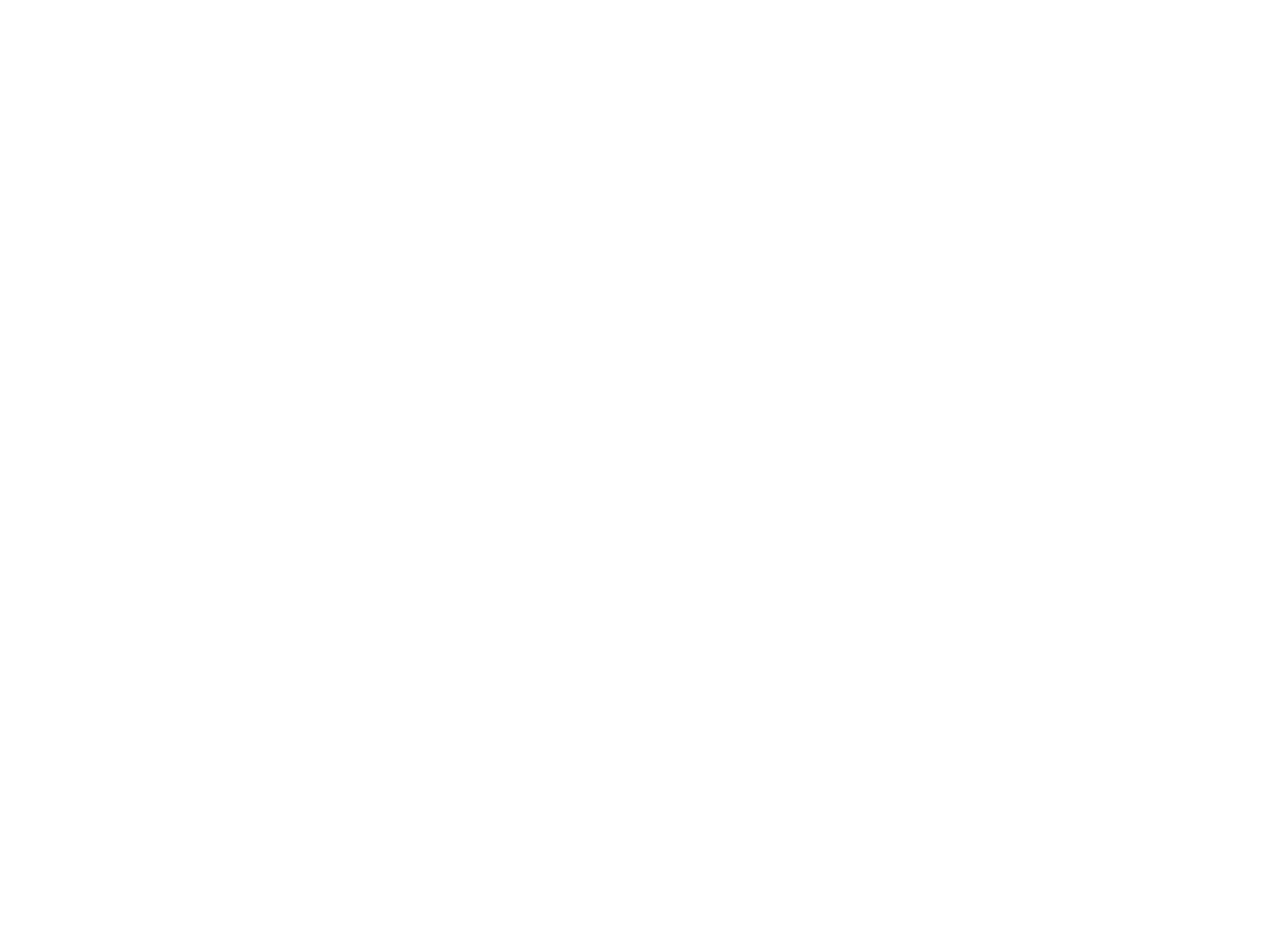
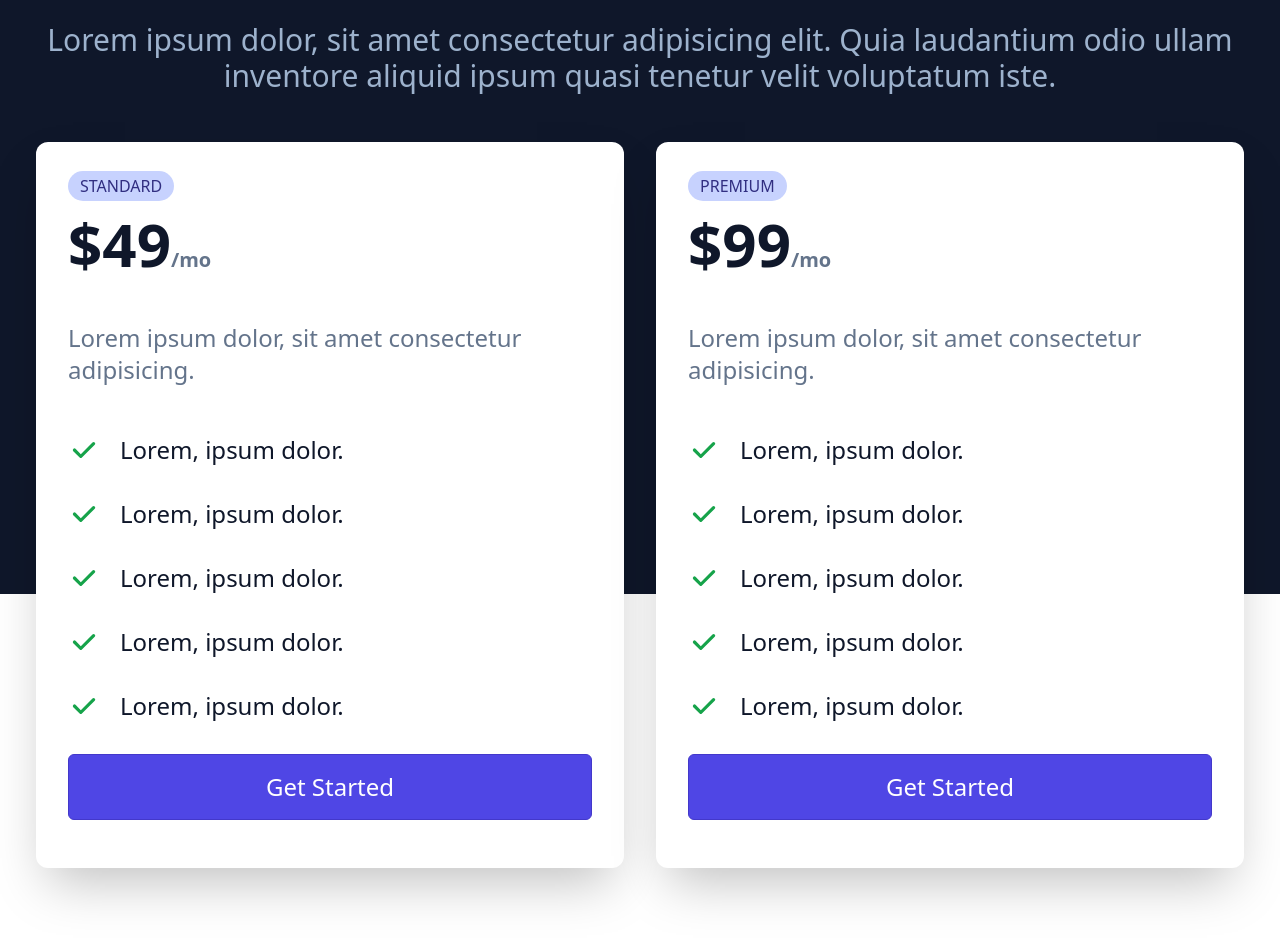
Before and after one commit to AmanuelAsfaw/cloud-management-react-app, a React (Create React App) app: page / in a window 1280 px wide. Shown: the part 3160-4102 px from the top of the page. Before the commit the page ends 2954 px from the top, so only its background shows below. Built offline with nearby package versions, Linux system fonts and the light colour scheme.

Commit message:
Make Pricing component

```diff
--- a/src/App.js
+++ b/src/App.js
@@ -2,6 +2,7 @@
 import AllInOne from "./components/AllinOne";
 import Hero from "./components/Hero";
 import Navbar from "./components/Navbar";
+import Pricing from "./components/Pricing";
 import Support from "./components/Support";
 
 function App() {
@@ -12,6 +13,7 @@
       <About/>
       <Support/>
       <AllInOne/>
+      <Pricing/>
     </div>
   );
 }
--- /dev/null
+++ b/src/components/Pricing.jsx
@@ -0,0 +1,57 @@
+import { CheckIcon } from "@heroicons/react/solid";
+
+function Pricing() {
+    return (
+        <div className="w-full text-white my-24">
+            <div className="w-full h-[800px] bg-slate-900 absolute mix-blend-overlay"></div>
+            <div className="max-w-[1240px] mx-auto py-12">
+                <div className="text-center py-8 text-slate-300 px-4">
+                    <h2 className="text-3xl uppercase">Pricing</h2>
+                    <h3 className="text-5xl font-bold text-white py-8">The right price for your research.</h3>
+                    <p className="text-3xl">
+                    Lorem ipsum dolor, sit amet consectetur adipisicing elit. Quia
+                    laudantium odio ullam inventore aliquid ipsum quasi tenetur velit
+                    voluptatum iste.
+                    </p>
+                </div>
+
+                <div className="grid md:grid-cols-2">
+                    <div className="bg-white text-slate-900 m-4 p-8 rounded-xl shadow-2xl relative">
+                        <span className="uppercase px-3 py-1 bg-indigo-200 text-indigo-900 rounded-2xl">Standard</span>
+                        <div>
+                            <p className="text-6xl font-bold py-4 flex">$49<span className="text-xl text-slate-500 flex flex-col justify-end">/mo</span></p>
+                        </div>
+                        <p className="text-2xl py-8 text-slate-500">Lorem ipsum dolor, sit amet consectetur adipisicing.</p>
+                        <div className="text-2xl">
+                            <p className=" flex py-4"><CheckIcon className="w-8 mr-5 text-green-600"/>Lorem, ipsum dolor.</p>
+                            <p className=" flex py-4"><CheckIcon className="w-8 mr-5 text-green-600"/>Lorem, ipsum dolor.</p>
+                            <p className=" flex py-4"><CheckIcon className="w-8 mr-5 text-green-600"/>Lorem, ipsum dolor.</p>
+                            <p className=" flex py-4"><CheckIcon className="w-8 mr-5 text-green-600"/>Lorem, ipsum dolor.</p>
+                            <p className=" flex py-4"><CheckIcon className="w-8 mr-5 text-green-600"/>Lorem, ipsum dolor.</p>
+                            <button className="w-full py-4 my-4">Get Started</button>
+                        </div>
+                    </div>
+
+                    <div className="bg-white text-slate-900 m-4 p-8 rounded-xl shadow-2xl relative">
+                        <span className="uppercase px-3 py-1 bg-indigo-200 text-indigo-900 rounded-2xl">Premium</span>
+                        <div>
+                            <p className="text-6xl font-bold py-4 flex">$99<span className="text-xl text-slate-500 flex flex-col justify-end">/mo</span></p>
+                        </div>
+                        <p className="text-2xl py-8 text-slate-500">Lorem ipsum dolor, sit amet consectetur adipisicing.</p>
+                        <div className="text-2xl">
+                            <p className=" flex py-4"><CheckIcon className="w-8 mr-5 text-green-600"/>Lorem, ipsum dolor.</p>
+                            <p className=" flex py-4"><CheckIcon className="w-8 mr-5 text-green-600"/>Lorem, ipsum dolor.</p>
+                            <p className=" flex py-4"><CheckIcon className="w-8 mr-5 text-green-600"/>Lorem, ipsum dolor.</p>
+                            <p className=" flex py-4"><CheckIcon className="w-8 mr-5 text-green-600"/>Lorem, ipsum dolor.</p>
+                            <p className=" flex py-4"><CheckIcon className="w-8 mr-5 text-green-600"/>Lorem, ipsum dolor.</p>
+                            <button className="w-full py-4 my-4">Get Started</button>
+                        </div>
+                    </div>
+                </div>
+
+            </div>
+        </div>
+    )
+}
+
+export default Pricing
```
